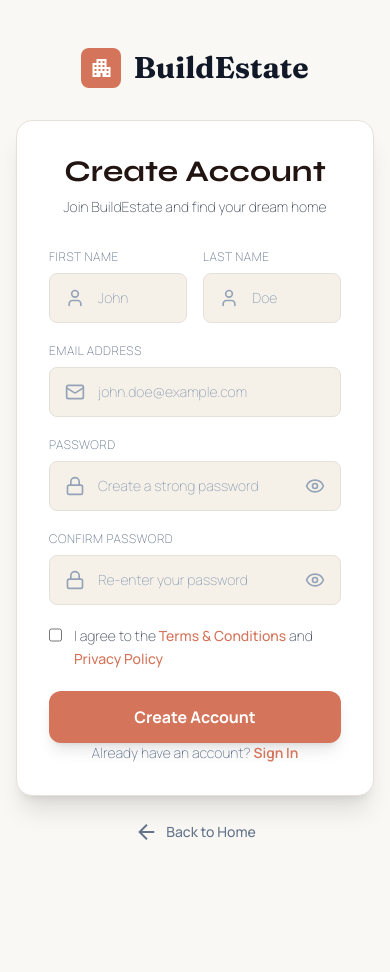
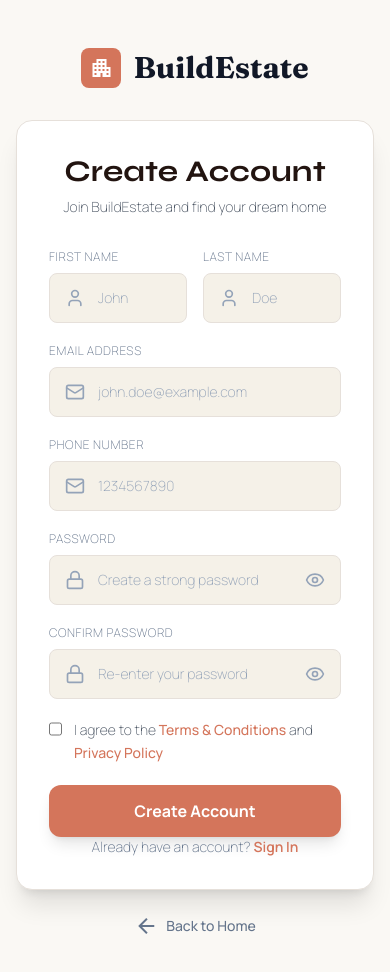
Before and after one commit to PavanYadavGo/frontend, a React (Vite) app: page /signup in a window 390 px wide. Shown: the top 972 px of the page. Before the commit the page ends 899 px from the top, so only its background shows below. Built offline with nearby package versions, Linux system fonts and the light colour scheme; no server answers.

Commit message:
adding the field phone number in signup

```diff
--- a/src/components/auth/SignUpForm.tsx
+++ b/src/components/auth/SignUpForm.tsx
@@ -11,6 +11,7 @@ const SignUpForm: React.FC<SignUpFormProps> = ({ onSubmit }) => {
     firstName: '',
     lastName: '',
     email: '',
+    phone: '',
     password: '',
     confirmPassword: '',
     agreeToTerms: false
@@ -92,6 +93,25 @@ const SignUpForm: React.FC<SignUpFormProps> = ({ onSubmit }) => {
             value={formData.email}
             onChange={handleInputChange}
             placeholder="john.doe@example.com"
+            className="w-full bg-[#F5F1E8] border border-[#E6E0DA] rounded-lg pl-12 pr-4 py-3.5 font-manrope font-extralight text-sm text-[#0F172A] placeholder:text-[#94A3B8] focus:outline-none focus:border-[#D4755B] transition-colors"
+            required
+          />
+        </div>
+      </div>
+
+            {/* Phone number input */}
+      <div>
+        <label className="block font-manrope font-extralight text-xs text-[#64748B] uppercase tracking-wider mb-2">
+          Phone Number
+        </label>
+        <div className="relative">
+          <Mail className="absolute left-4 top-1/2 -translate-y-1/2 w-5 h-5 text-[#94A3B8]" />
+          <input
+            type="phone"
+            name="phone"
+            value={formData.phone}
+            onChange={handleInputChange}
+            placeholder="1234567890"
             className="w-full bg-[#F5F1E8] border border-[#E6E0DA] rounded-lg pl-12 pr-4 py-3.5 font-manrope font-extralight text-sm text-[#0F172A] placeholder:text-[#94A3B8] focus:outline-none focus:border-[#D4755B] transition-colors"
             required
           />
```
